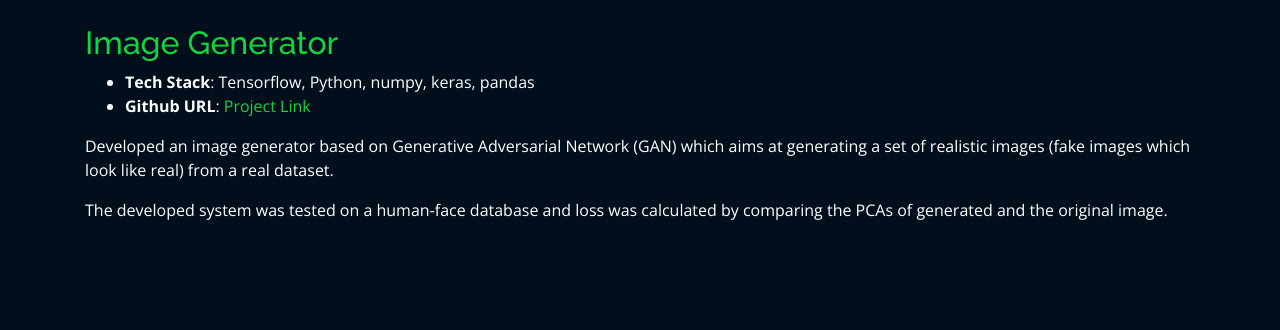
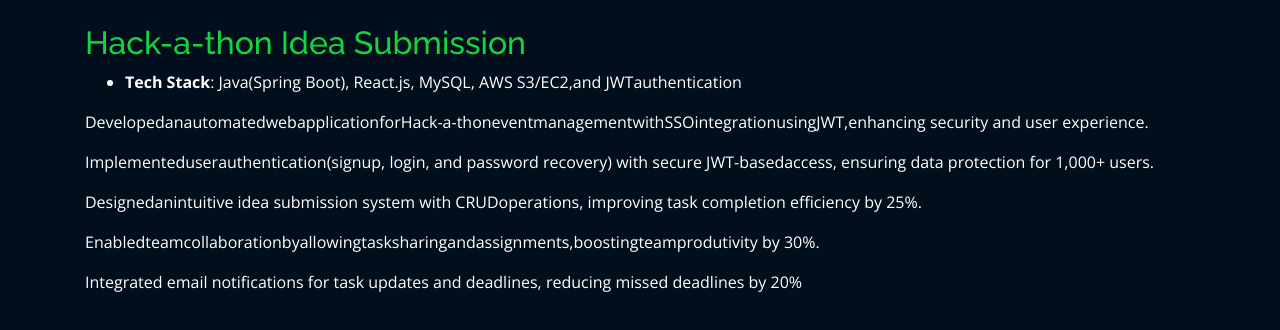
Before and after one commit to MadhaviBoda/myportfolio-, a website: page projects/gan.html in a window 1280 px wide. Drawn offline with nearby package versions, Linux system fonts and the light colour scheme; files whose address does not match are found by name.

Commit message:
hackathon added

```diff
--- a/projects/gan.html
+++ b/projects/gan.html
@@ -43,18 +43,19 @@
 
           <div class="col-lg-12 portfolio-info">
             <br>
-            <h2 style="color:#12d640">Image Generator</h2>
+            <h2 style="color:#12d640">Hack-a-thon Idea Submission </h2>
             <ul>
-              <li><strong>Tech Stack</strong>: Tensorflow, Python, numpy, keras, pandas</li>
-              <li><strong>Github URL</strong>: <a href="https://github.com/rajaprerak/Generative_Model" target="_blank">Project Link</a></li>
+              <li><strong>Tech Stack</strong>:  Java(Spring Boot), React.js, MySQL, AWS S3/EC2,and JWTauthentication</li>
+              <!-- <li><strong>Github URL</strong>: <a href="https://github.com/rajaprerak/Generative_Model" target="_blank">Project Link</a></li> -->
             </ul>
-
             <p>
-              Developed an image generator based on Generative Adversarial Network (GAN) which aims at generating a set of realistic images (fake images which look like real) from a real dataset.
-            </p>
-            <p>
-              The developed system was tested on a human-face database and loss was calculated by comparing the PCAs of generated and the original image.
-            </p>
+            DevelopedanautomatedwebapplicationforHack-a-thoneventmanagementwithSSOintegrationusingJWT,enhancing
+            security and user experience.</p>
+            <p>Implementeduserauthentication(signup, login, and password recovery) with secure JWT-basedaccess, ensuring data
+            protection for 1,000+ users.</p>
+            <p> Designedanintuitive idea submission system with CRUDoperations, improving task completion efficiency by 25%.</p>
+            <p>Enabledteamcollaborationbyallowingtasksharingandassignments,boostingteamprodutivity by 30%.</p>
+            <p>Integrated email notifications for task updates and deadlines, reducing missed deadlines by 20%</p>
           </div>
 
         </div>
```
Also changed, not shown: index.html (+13 -0 lines), assets/img/project/hackathon.png (added).
